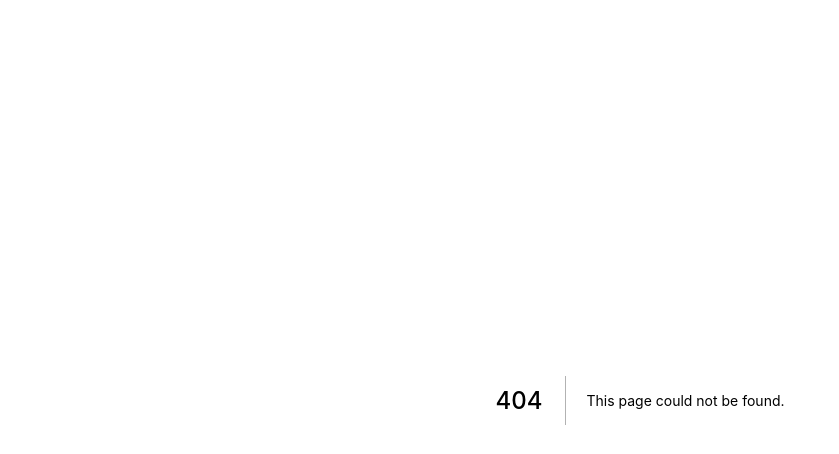
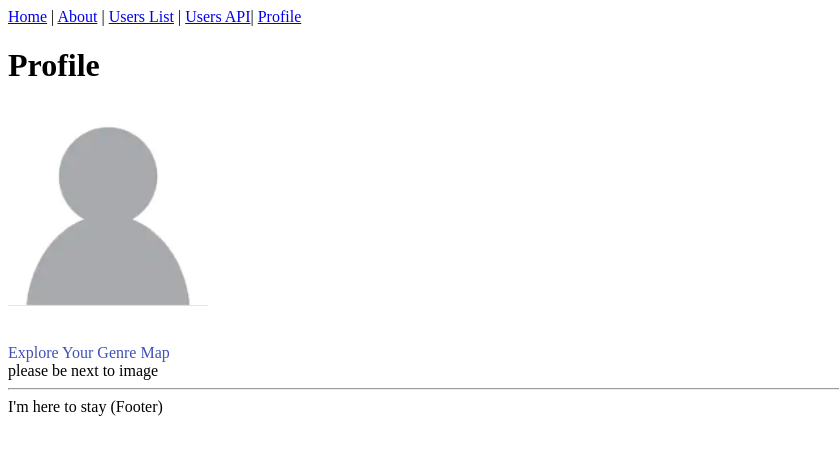
Before and after one commit to chanthamoney/jukebox, a Next.js app: page /profile in a window 1280 px wide. Before the commit this address had no page. Shown: the top 454 px of the page, without its empty margins (0-839 px from the left). Built offline with nearby package versions, Linux system fonts and the light colour scheme.

Commit message:
column one good, need to add basic info div to the side

```diff
--- a/src/components/Layout.tsx
+++ b/src/components/Layout.tsx
@@ -1,13 +1,13 @@
-import React, { ReactNode } from 'react'
-import Link from 'next/link'
-import Head from 'next/head'
+import React, { ReactNode } from "react";
+import Link from "next/link";
+import Head from "next/head";
 
 type Props = {
-  children?: ReactNode
-  title?: string
-}
+  children?: ReactNode;
+  title?: string;
+};
 
-const Layout = ({ children, title = 'This is the default title' }: Props) => (
+const Layout = ({ children, title = "This is the default title" }: Props) => (
   <div>
     <Head>
       <title>{title}</title>
@@ -18,16 +18,19 @@ const Layout = ({ children, title = 'This is the default title' }: Props) => (
       <nav>
         <Link href="/">
           <a>Home</a>
-        </Link>{' '}
-        |{' '}
+        </Link>{" "}
+        |{" "}
         <Link href="/about">
           <a>About</a>
-        </Link>{' '}
-        |{' '}
+        </Link>{" "}
+        |{" "}
         <Link href="/users">
           <a>Users List</a>
-        </Link>{' '}
-        | <a href="/api/users">Users API</a>
+        </Link>{" "}
+        | <a href="/api/users">Users API</a>|{" "}
+        <Link href="/profile">
+          <a>Profile</a>
+        </Link>{" "}
       </nav>
     </header>
     {children}
@@ -36,6 +39,6 @@ const Layout = ({ children, title = 'This is the default title' }: Props) => (
       <span>I'm here to stay (Footer)</span>
     </footer>
   </div>
-)
+);
 
-export default Layout
+export default Layout;
--- /dev/null
+++ b/src/pages/profile.tsx
@@ -0,0 +1,66 @@
+import { Avatar, Link, makeStyles } from "@material-ui/core";
+import React from "react";
+import Layout from "../components/Layout";
+
+const useStyles = makeStyles(() => ({
+  columnOne: {
+    display: "flex",
+    flexDirection: "column",
+    flexWrap: "nowrap",
+  },
+  profilePic: {
+    variant: "square",
+    width: "200px",
+    height: "200px",
+  },
+
+  link: {
+    width: "15%",
+    height: "2%",
+    paddingTop: "3%",
+  },
+  columnTwo: {
+    display: "flex",
+    flexDirection: "column",
+    flexWrap: "nowrap",
+  },
+}));
+
+interface ProfileProps {
+  userName: string | undefined;
+}
+
+const ProfilePage = ({ userName }: ProfileProps) => {
+  const styles = useStyles();
+
+  function stubForDbCallToGetProfilePic(userName: string | undefined) {
+    // axios.get profile pic
+    const profilePic = userName ? "" : "./defaultProfile.png";
+    return profilePic;
+  }
+
+  return (
+    <div>
+      <Layout title={userName + " Profile"}>
+        <h1>Profile</h1>
+
+        <div className={styles.columnOne}>
+          <Avatar
+            variant="square"
+            className={styles.profilePic}
+            src={stubForDbCallToGetProfilePic(userName)}
+          />
+
+          <div className={styles.link}>
+            <Link href="/genreMap">
+              <a>Explore Your Genre Map</a>
+            </Link>
+          </div>
+        </div>
+        <div className={styles.columnTwo}>please be next to image</div>
+      </Layout>
+    </div>
+  );
+};
+
+export default ProfilePage;
```
Also changed, not shown: public/defaultProfile.png (added).
